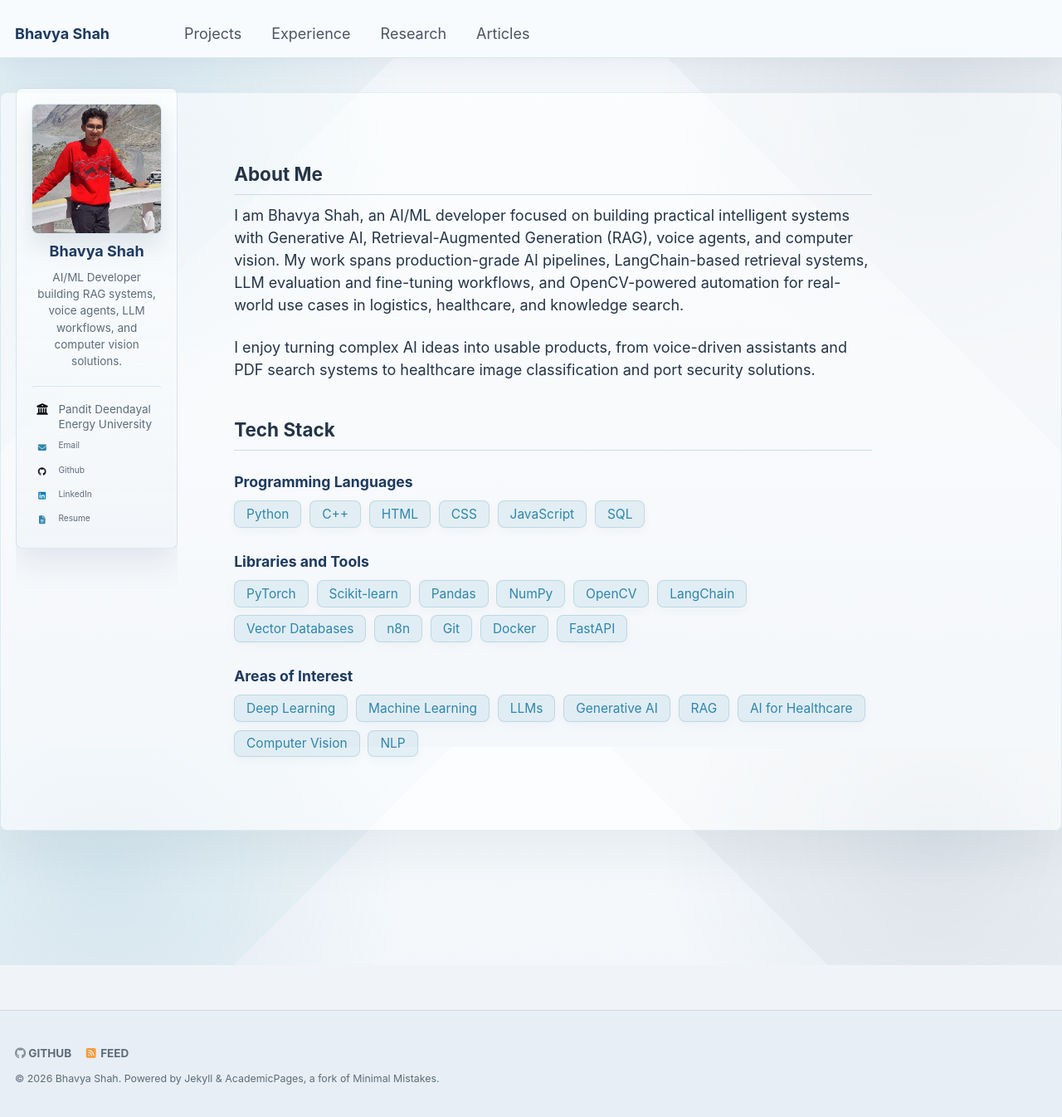
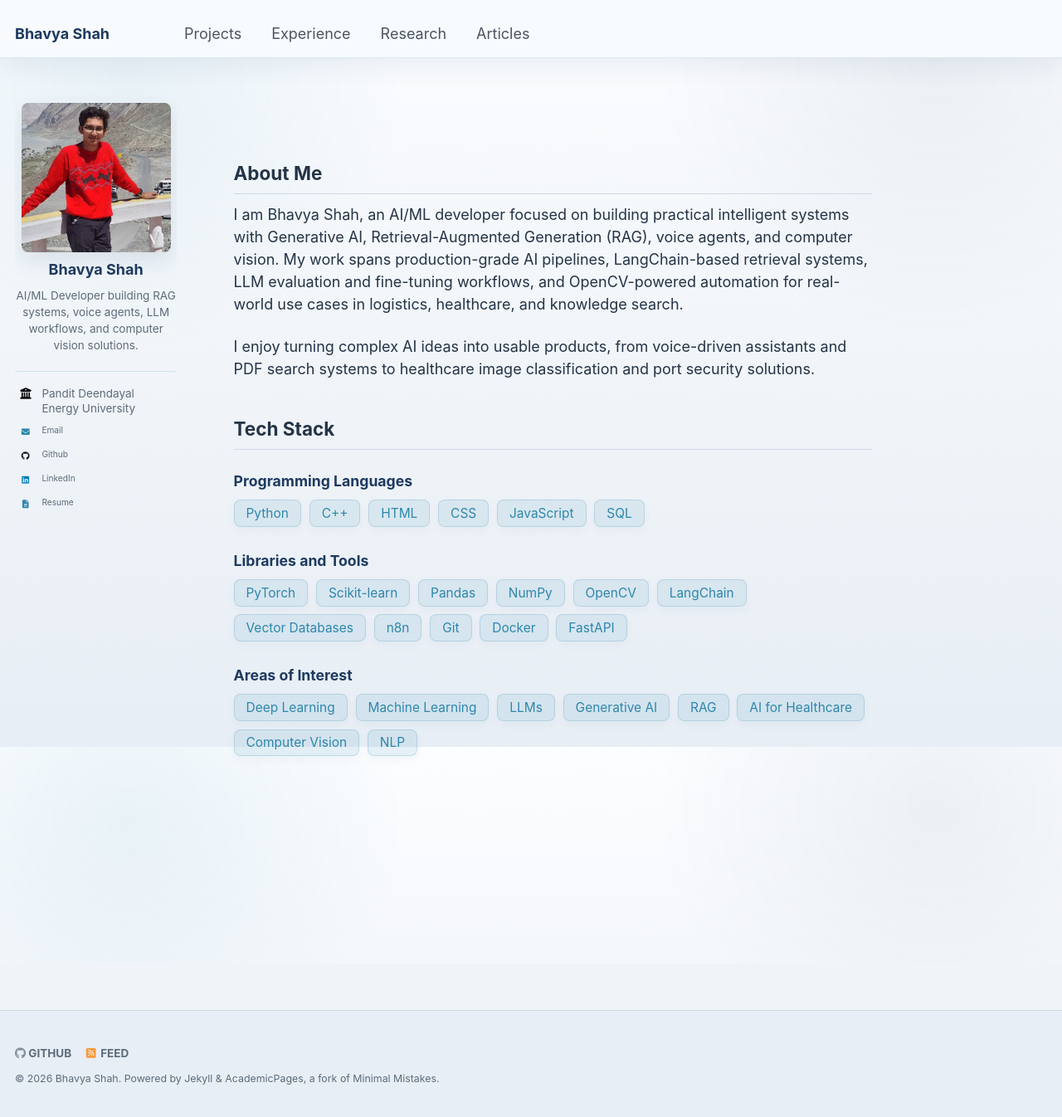
Before and after one commit to B3CODER/B3CODER.github.io, a Jekyll site: the page built from _pages/about.md, in a window 1280 px wide and 1346 px high. Shown: the whole window at 83% size. Built offline with Jekyll 4.4.1, drawn with Linux system fonts in a browser that asks for light colours.

Commit message:
Remove outer portfolio panel borders

```diff
--- a/_sass/_professional-theme.scss
+++ b/_sass/_professional-theme.scss
@@ -5,13 +5,11 @@
 body {
   background-color: $background-color;
   background-image:
-    radial-gradient(circle at 10% 16%, rgba(46, 134, 171, 0.12), transparent 26%),
-    radial-gradient(circle at 88% 12%, rgba(30, 58, 95, 0.08), transparent 24%),
-    linear-gradient(135deg, rgba(46, 134, 171, 0.045) 25%, transparent 25%),
-    linear-gradient(225deg, rgba(30, 58, 95, 0.035) 25%, transparent 25%),
-    linear-gradient(180deg, #f8fbfd 0%, $background-color 48%, #e7eef5 100%);
-  background-position: center top, center top, 0 0, 0 0, center top;
-  background-size: auto, auto, 42px 42px, 42px 42px, auto;
+    radial-gradient(circle at 12% 10%, rgba(46, 134, 171, 0.08), transparent 24%),
+    radial-gradient(circle at 88% 8%, rgba(30, 58, 95, 0.06), transparent 24%),
+    linear-gradient(180deg, #fbfdff 0%, $background-color 54%, #e7eef5 100%);
+  background-position: center top, center top, center top;
+  background-size: auto, auto, auto;
   background-attachment: fixed;
 }
 
@@ -57,10 +55,10 @@ body {
   margin-top: 2.25em;
   padding-top: 1.4rem;
   padding-bottom: 1.75rem;
-  background: rgba(255, 255, 255, 0.56);
-  border: 1px solid rgba(46, 134, 171, 0.12);
-  border-radius: 8px;
-  box-shadow: 0 24px 60px rgba(30, 58, 95, 0.08);
+  background: transparent;
+  border: 0;
+  border-radius: 0;
+  box-shadow: none;
 }
 
 .page__title,
@@ -264,19 +262,19 @@ body {
 
 .author__avatar img {
   background: $body-color;
-  border-color: rgba(46, 134, 171, 0.18);
+  border: 0;
   border-radius: 8px;
-  box-shadow: 0 14px 30px rgba(30, 58, 95, 0.13);
+  box-shadow: 0 10px 24px rgba(30, 58, 95, 0.1);
   object-fit: cover;
   object-position: center;
 }
 
 .sidebar > div[itemscope] {
-  padding: 1rem;
-  background: linear-gradient(180deg, rgba(255, 255, 255, 0.74), rgba(240, 244, 248, 0.66));
-  border: 1px solid rgba(46, 134, 171, 0.16);
-  border-radius: 8px;
-  box-shadow: 0 16px 38px rgba(30, 58, 95, 0.1);
+  padding: 1rem 0;
+  background: transparent;
+  border: 0;
+  border-radius: 0;
+  box-shadow: none;
 }
 
 .sidebar .author__avatar {
```
